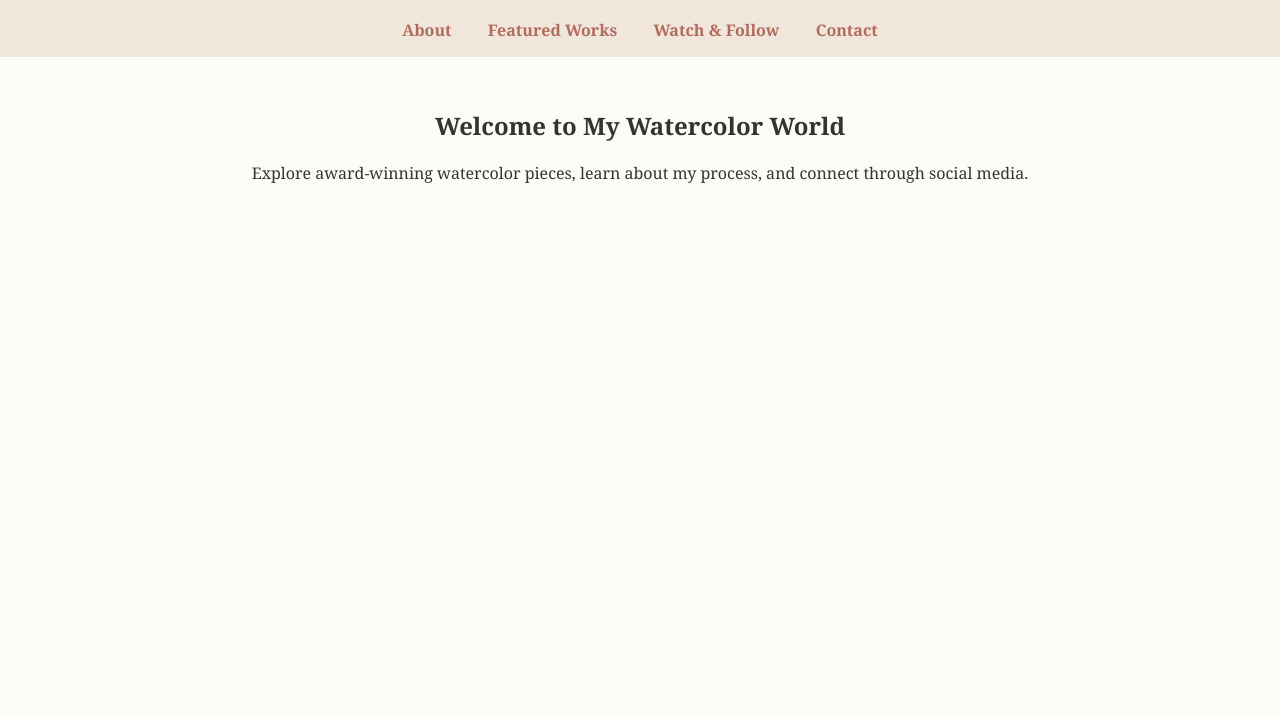
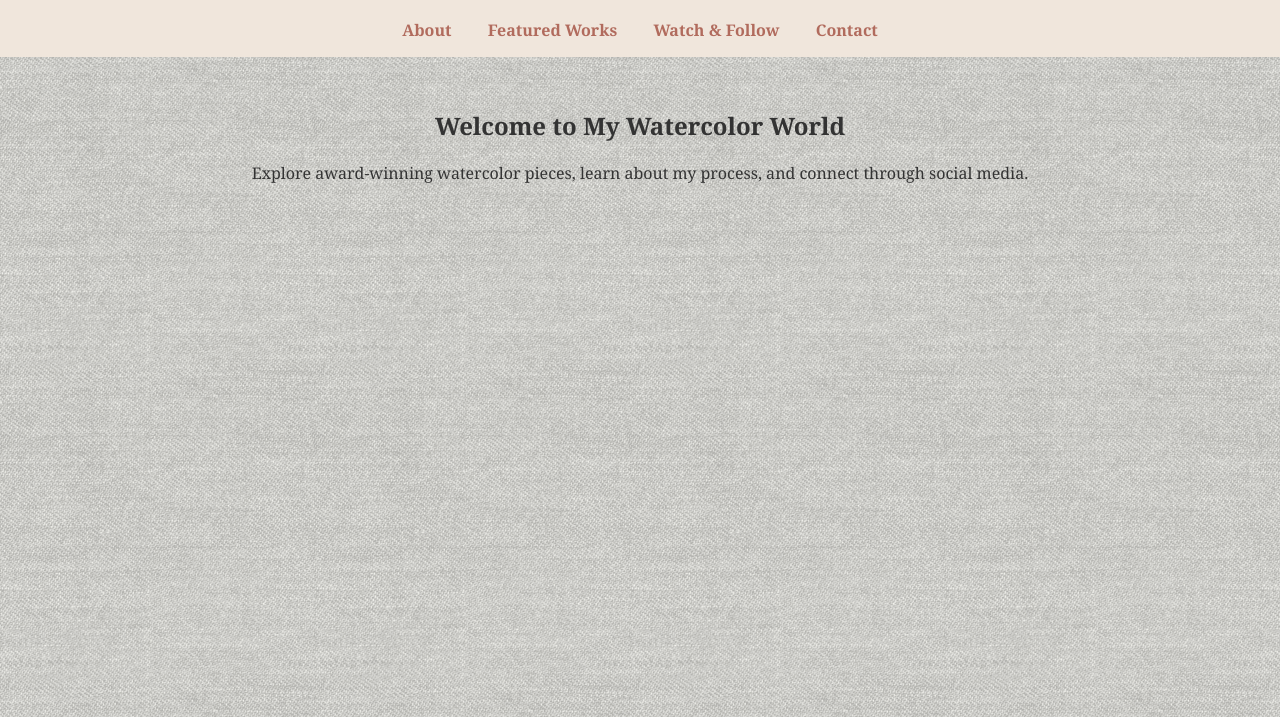
Before and after one commit to jyotsnaumeshwatercolor/jyotsnaumeshwatercolor.github.io, a plain HTML site: page index.html in a window 1280 px wide. Shown: the part 83-800 px from the top of the page. Drawn offline with Linux system fonts and the light colour scheme.

Commit message:
Update style.css

```diff
--- a/style.css
+++ b/style.css
@@ -1,7 +1,9 @@
 body {
   font-family: 'Georgia', serif;
   background-color: #fcfcf7;
-  background-image: url('assets/images/45-degree-fabric-dark.png');
+  background-image: url('45-degree-fabric-dark.png');
+  background-repeat: repeat;
+  background-size: auto;
   color: #333;
   margin: 0;
   padding: 0;
```
